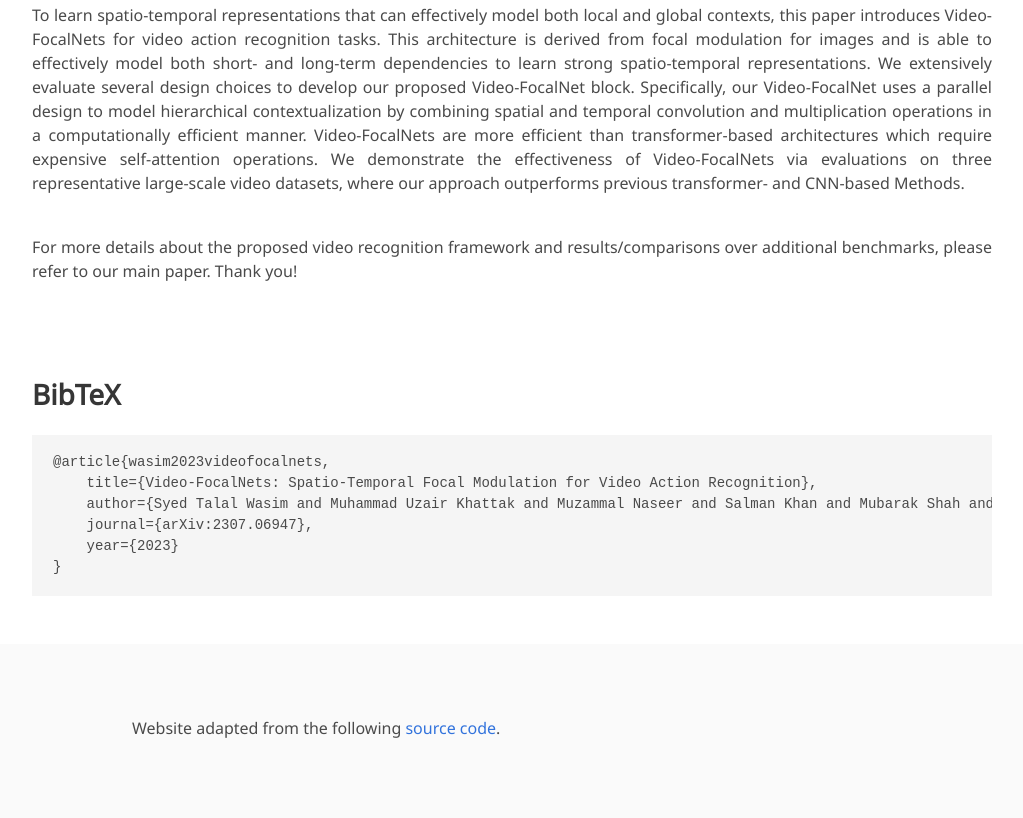
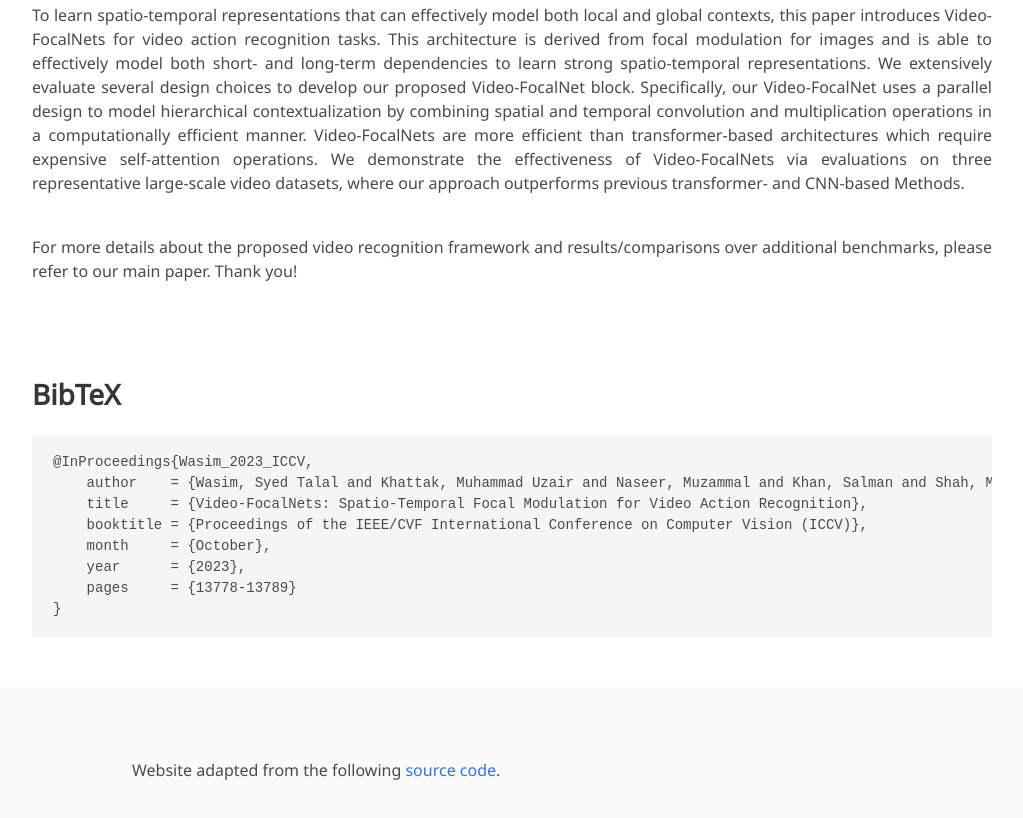
Before and after one commit to TalalWasim/Video-FocalNets, a plain HTML site: page index.html in a window 1280 px wide. Shown: the part 4722-5540 px from the top of the page, without its empty margins (128-1151 px from the left). Drawn offline with nearby package versions, Linux system fonts and the light colour scheme; some icons are missing; a web font is replaced by a local one.

Commit message:
Updated ICCV bibtex

```diff
--- a/index.html
+++ b/index.html
@@ -445,11 +445,13 @@ To learn spatio-temporal representations that can effectively model both local a
 <section class="section" id="BibTeX">
   <div class="container is-max-desktop content">
     <h2 class="title">BibTeX</h2>
-    <pre><code>@article{wasim2023videofocalnets,
-    title={Video-FocalNets: Spatio-Temporal Focal Modulation for Video Action Recognition},
-    author={Syed Talal Wasim and Muhammad Uzair Khattak and Muzammal Naseer and Salman Khan and Mubarak Shah and Fahad Shahbaz Khan},
-    journal={arXiv:2307.06947},
-    year={2023}
+    <pre><code>@InProceedings{Wasim_2023_ICCV,
+    author    = {Wasim, Syed Talal and Khattak, Muhammad Uzair and Naseer, Muzammal and Khan, Salman and Shah, Mubarak and Khan, Fahad Shahbaz},
+    title     = {Video-FocalNets: Spatio-Temporal Focal Modulation for Video Action Recognition},
+    booktitle = {Proceedings of the IEEE/CVF International Conference on Computer Vision (ICCV)},
+    month     = {October},
+    year      = {2023},
+    pages     = {13778-13789}
 }</code></pre>
   </div>
 </section>
```
